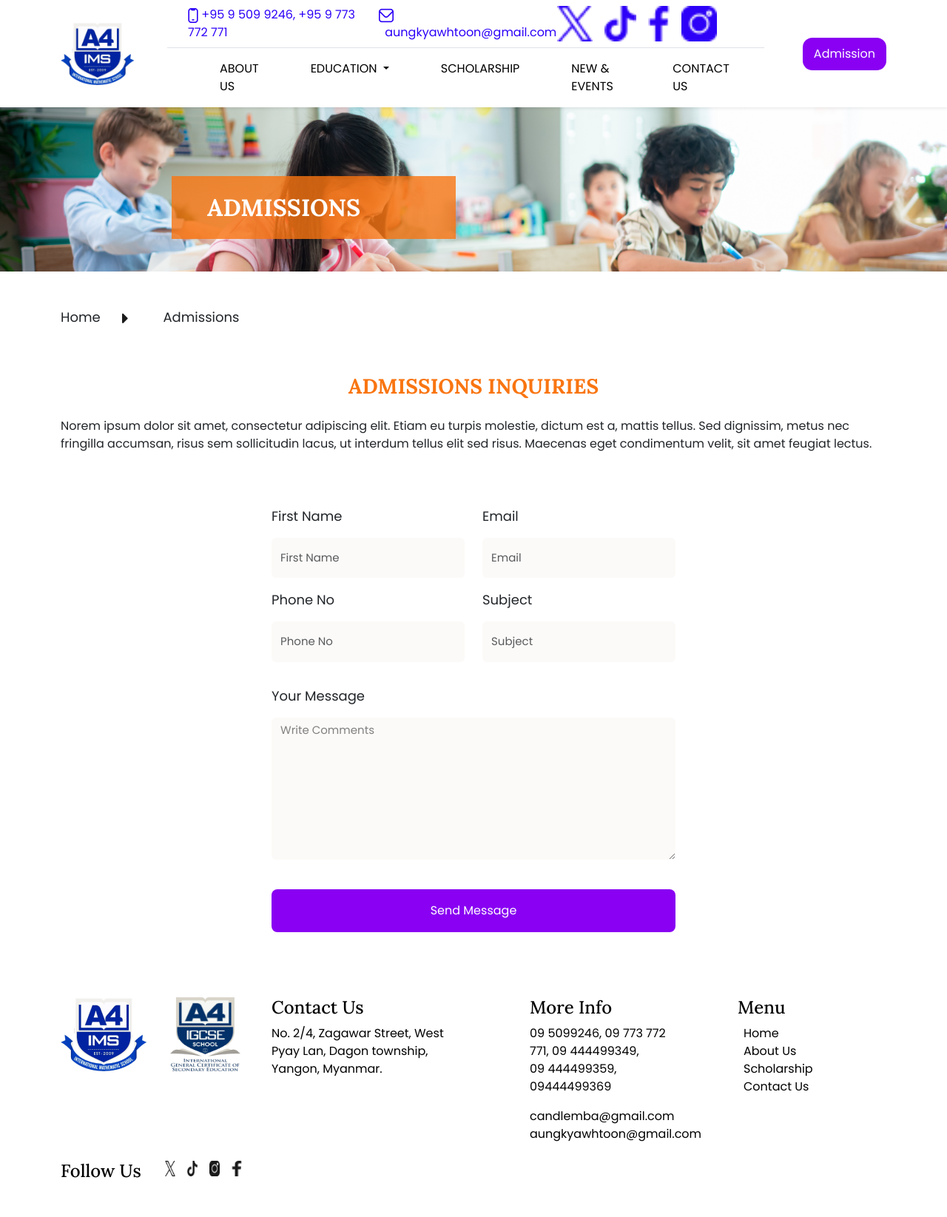
After one commit to 22HMM/A4-School, a PHP site: page /admission.php in a window 1280 px wide. The commit adds this page. Shown: the whole page at 74% size. Run offline with PHP 8.4, Linux system fonts and the light colour scheme; some libraries are stand-ins or nearby versions.

Commit message:
changed admission.php file

```diff
--- /dev/null
+++ b/admission.php
@@ -0,0 +1,70 @@
+<?php include_once('layouts/header.php'); ?>
+<div class="admissions">
+    <div class="row g-0">
+        <div class="position-relative main-title">
+            <img src="./images/Mask group.png" alt="" width="100%" class="banner">
+            <div class="banner-text py-4 overlay">
+                <h2 class="text-white fw-bold text-uppercase px-5">Admissions</h2>
+            </div>
+        </div>
+    </div>
+    <div class="container">
+        <div class="row inner-nav">
+            <ul class="d-flex gap-4 my-5" style="font-family: var(--secondary-font); font-size: 18px;">
+                <li>Home <img src="./images/caret-right 1.png" alt="" class="mx-3"></li>
+                <li>Admissions</li>
+            </ul>
+        </div>
+    </div>
+    <div class="container">
+        <div class="row">
+            <h2 class=" text-uppercase my-3 fw-bold text-center content-heading heading" style="color: var(--primary-color); font-family: var(--main-font);">Admissions
+                Inquiries</h2>
+            <p class="my-2 content-para" style="font-family: var(--secondary-font);font-size: 16px; color: var(--primary-text);">
+                Norem ipsum dolor sit amet, consectetur adipiscing elit. Etiam eu turpis molestie, dictum est a,
+                mattis tellus. Sed dignissim, metus nec fringilla accumsan, risus sem sollicitudin lacus, ut
+                interdum tellus elit sed risus. Maecenas eget condimentum velit, sit amet feugiat lectus.
+            </p>
+        </div>
+        <div class="row my-5">
+            <div class="col-md-6 mx-auto ">
+                <form action="" method="post" style="font-family: var(--secondary-font);">
+                    <div class="row">
+                        <div class="col-md-6">
+                            <div class="my-3">
+                                <label for="" class="form-label " style="font-size: 18px;">First Name</label>
+                                <input type="text" class="form-control border-0 py-3 my-2" name="name" placeholder="First Name" style="color: #808080;  background-color: #FCFAF8; font-size: 15px">
+                            </div>
+                            <div class="my-3">
+                                <label for="" class="form-label  " style="font-size: 18px;">Phone No</label>
+                                <input type="phone" class="form-control border-0 py-3 my-2" name="phone" placeholder="Phone No" style="color: #808080;  background-color: #FCFAF8; font-size: 15px">
+                            </div>
+                        </div>
+                        <div class="col-md-6">
+                            <div class="my-3">
+                                <label for="" class="form-label " style="font-size: 18px;">Email</label>
+                                <input type="email" class="form-control border-0 py-3 my-2" name="email" placeholder="Email" style="color: #808080;  background-color: #FCFAF8; font-size: 15px">
+                            </div>
+                            <div class="my-3">
+                                <label for="" class="form-label " style="font-size: 18px;">Subject</label>
+                                <input type="text" class="form-control border-0 py-3 my-2" name="email" placeholder="Subject" style="color: #808080;  background-color: #FCFAF8; font-size: 15px">
+                            </div>
+                        </div>
+                    </div>
+                    <div class="row">
+                        <div class="my-3">
+                            <label for="" class="form-label " style="font-size: 18px;">Your Message</label>
+                            <textarea name="message" id="" cols="30" rows="8" class="w-100 border-0 my-2 form-control" style="color: #808080;  background-color: #FCFAF8; font-size: 15px;">Write Comments</textarea>
+                        </div>
+                    </div>
+                    <div class="row my-3">
+                        <div>
+                            <a href="" class="btn w-100 rounded-3 py-3 text-white text-center" style="background-color: var(--secondary-color);">Send Message</a>
+                        </div>
+                    </div>
+                </form>
+            </div>
+        </div>
+    </div>
+</div>
+<?php include_once('layouts/footer.php'); ?>
--- a/cambridge.php
+++ b/cambridge.php
@@ -23,7 +23,7 @@
                 <h2 class="heading text-uppercase my-4 fw-bold content-heading" style="color: var(--primary-color); font-family: var(--main-font); font-size: 28px;">Cambridge
                     Igcse Classes</h2>
                 <div>
-                    <img src="./images/A4 Img  (8) 2.png" alt="" class="w-100">
+                    <img src="./images/Mask group (16).png" alt="" class="w-100">
                 </div>
                 <div>
                     <p class="my-4 w-100 tracking-wide content-para edu-text" style="font-size: large;color: var(--primary-color); font-family: var(--secondary-font);">
--- a/css/style.css
+++ b/css/style.css
@@ -82,7 +82,7 @@ nav {
 }
 
 .dropdown-menu {
-    top: 150% !important;
+    top: 127% !important;
     border: none;
     border-radius: 0px;
     border-top: 5px solid var(--primary-color);
--- a/layouts/header.php
+++ b/layouts/header.php
@@ -76,13 +76,13 @@
                             <a href="contact-us.php" class="nav-link">Contact Us</a>
                         </li>
                         <li class="nav-item d-lg-none d-inline-block">
-                            <a href="admisssions.php" class="nav-link admission-btn1">Admission</a>
+                            <a href="admission.php" class="nav-link admission-btn1">Admission</a>
                         </li>
                     </ul>
 
                 </div>
                 <div class="d-flex ">
-                    <a href="admisssions.html" class="admission-btn">Admission</a>
+                    <a href="admission.php" class="admission-btn">Admission</a>
 
                 </div>
             </div>
--- a/secondary.php
+++ b/secondary.php
@@ -23,7 +23,7 @@
                 <h2 class=" text-uppercase my-4 fw-bold content-heading heading" style="color: var(--primary-color); font-family: var(--main-font);">Secondary
                     Classes</h2>
                 <div>
-                    <img src="./images/Mask group (2).png" alt="" class="w-100">
+                    <img src="./images/Mask group (15).png" alt="" class="w-100">
                 </div>
                 <div>
                     <p class="my-4 w-100 tracking-wide content-para edu-text" style="font-size: large;color: var(--primary-color); font-family: var(--secondary-font);">
```
Also changed, not shown: admisssions.php (deleted, +0 -83 lines), images/Mask group (15).png (added), images/Mask group (16).png (added).
